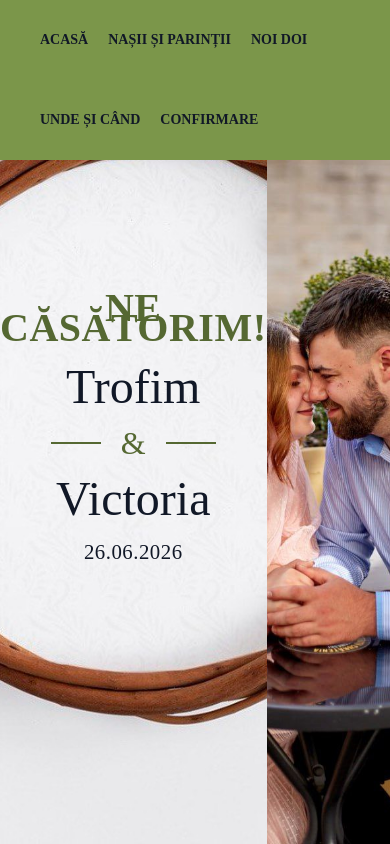
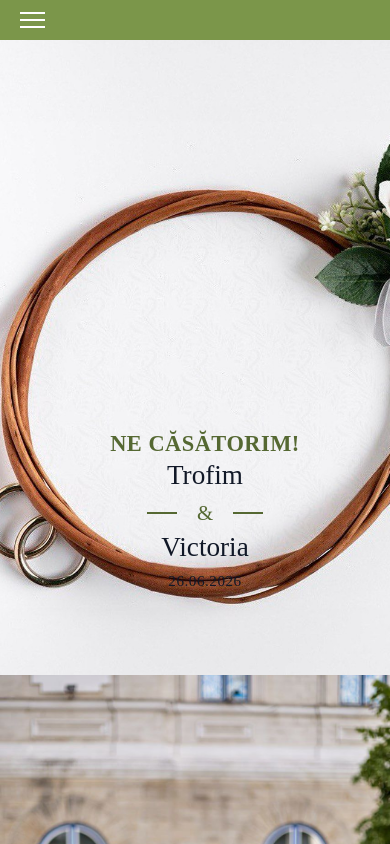
Before and after one commit to IOSIFSTATOV/invitatie, a React (Create React App) app: page / in a window 390 px wide. Shown: the top 844 px of the page. Built offline with nearby package versions, Linux system fonts and the light colour scheme.

Commit message:
add media for mobile

```diff
--- a/src/componets/Acasă/Acasă.module.css
+++ b/src/componets/Acasă/Acasă.module.css
@@ -3,3 +3,19 @@
   height: 100vh;
   width: 100%;
 }
+
+/* 📱 Планшет */
+@media (max-width: 1024px) {
+  .container {
+    flex-direction: column;
+    height: auto;
+  }
+}
+
+/* 📱 Телефон */
+@media (max-width: 768px) {
+  .container {
+    flex-direction: column;
+    height: auto;
+  }
+}
--- a/src/componets/Acasă/LeftSide.module.css
+++ b/src/componets/Acasă/LeftSide.module.css
@@ -10,10 +10,11 @@
   text-align: center;
   font-family: 'Cormorant', serif;
   color: #272727;
-  margin-top: 20px;
+  margin-top: 190px;
+  margin-left: 30px;
+  margin-bottom: 20px;
   z-index: 1;
   position: relative;
-  margin-bottom: 20px;
 }
 
 .contextWrapper > h1 {
@@ -65,3 +66,54 @@
   letter-spacing: 0.5px;
   font-family: 'Cardo', serif;
 }
+
+/* Планшет */
+
+/* Телефон */
+@media (max-width: 768px) {
+  .container {
+    min-height: 80vh;
+    padding: 10px;
+
+    justify-content: center;
+    align-items: flex-end;
+  }
+
+  .contextWrapper {
+    margin-bottom: 70px; /* регулируешь насколько ниже */
+    margin-top: 0px;
+    margin-left: 20px;
+    padding-top: 30px;
+  }
+
+  .contextWrapper > h1 {
+    font-size: 1.7rem;
+  }
+
+  .contextWrapper > h5 {
+    font-size: 1.4rem;
+    margin: 5px 0;
+  }
+
+  .contextWrapper > h4 {
+    font-size: 0.95rem;
+    margin-top: 5px;
+    margin-bottom: 4px;
+  }
+  .andSymbol {
+    margin: 5px 0;
+  }
+
+  .andSymbol span {
+    font-size: 1.3rem;
+  }
+
+  .lineLeft,
+  .lineRight {
+    width: 30px;
+  }
+  hr {
+    margin-top: 0rem;
+    margin-bottom: 0rem;
+  }
+}
--- a/src/componets/Acasă/RightSide.module.css
+++ b/src/componets/Acasă/RightSide.module.css
@@ -11,3 +11,21 @@
   height: 100%;
   object-fit: cover;
 }
+
+/* Планшет */
+@media (max-width: 1024px) {
+  .container {
+    min-height: 60vh;
+  }
+}
+
+/* Телефон */
+@media (max-width: 768px) {
+  .container {
+    min-height: 50vh;
+  }
+
+  .container > img {
+    height: 100%;
+  }
+}
--- a/src/componets/Confirmare/Confirmare.jsx
+++ b/src/componets/Confirmare/Confirmare.jsx
@@ -157,11 +157,11 @@ const Confirmare = () => {
               </div>
             </div>
             <div className={styles.recurs}>
-              <h3>
+              <p>
                 PS. Vă vom fi recunoscători dacă tradiționalul buchet de flori
-                va fi înlocuit cu un cadou simbolic în semn de
-                recunoștință.{' '}
-              </h3>
+                <br />
+                va fi înlocuit cu un cadou simbolic în semn de recunoștință.
+              </p>
             </div>
             <div className={styles.submitBtnWrapper}>
               <button type="submit" className={styles.submitBtn}>
--- a/src/componets/Confirmare/Confirmare.module.css
+++ b/src/componets/Confirmare/Confirmare.module.css
@@ -8,7 +8,7 @@
   width: 100%;
   display: flex;
   justify-content: center;
-  padding: 60px 20px;
+  padding: 0px 20px;
 }
 
 .contentWrapper {
@@ -63,6 +63,7 @@
 }
 .field label {
   font-size: 1.3rem;
+  cursor: auto;
 }
 
 .field input {
@@ -77,6 +78,7 @@
   margin-bottom: 20px;
   display: block;
   text-align: center;
+  cursor: auto;
 }
 
 .presenceRow {
@@ -135,7 +137,8 @@
 .submitBtnWrapper {
   text-align: center;
 }
-.recurs h3 {
+
+.recurs p {
   margin: 10px;
   text-align: center;
   font-size: 1.7rem;
--- a/src/componets/Navbar/Navbar.jsx
+++ b/src/componets/Navbar/Navbar.jsx
@@ -1,15 +1,81 @@
+import { useState } from 'react'
+import { Link } from 'react-scroll'
 import styles from './Navbar.module.css'
-import NavbarMenu from './NavbarMenu'
 
 const Navbar = () => {
+  const [open, setOpen] = useState(false)
+
   return (
-    <div className={styles.container}>
-      <div className={styles.navContainer}>
-        <div className={styles.nav}>
-          <NavbarMenu />
+    <header className={styles.container}>
+      <div className={styles.navigation}>
+        {/* burger */}
+        <div
+          className={`${styles.burger} ${open ? styles.active : ''}`}
+          onClick={() => setOpen(!open)}
+        >
+          <span></span>
+          <span></span>
+          <span></span>
         </div>
+
+        {/* menu */}
+        <nav className={`${styles.menu} ${open ? styles.open : ''}`}>
+          <ul>
+            <li>
+              <Link
+                to="Acasă"
+                smooth
+                duration={700}
+                onClick={() => setOpen(false)}
+              >
+                Acasă
+              </Link>
+            </li>
+            <li>
+              <Link
+                to="NașiiȘiParinții"
+                smooth
+                duration={700}
+                onClick={() => setOpen(false)}
+              >
+                Nașii Și Parinții
+              </Link>
+            </li>
+            <li>
+              <Link
+                to="NoiDoi"
+                smooth
+                duration={700}
+                onClick={() => setOpen(false)}
+              >
+                Noi doi
+              </Link>
+            </li>
+            <li>
+              <Link
+                to="UndeȘiCînd"
+                smooth
+                duration={700}
+                onClick={() => setOpen(false)}
+              >
+                Unde și când
+              </Link>
+            </li>
+            <li>
+              <Link
+                to="Confirmare"
+                smooth
+                duration={700}
+                onClick={() => setOpen(false)}
+              >
+                Confirmare
+              </Link>
+            </li>
+          </ul>
+        </nav>
       </div>
-    </div>
+    </header>
   )
 }
+
 export default Navbar
--- a/src/componets/Navbar/Navbar.module.css
+++ b/src/componets/Navbar/Navbar.module.css
@@ -1,24 +1,102 @@
 .container {
+  position: fixed;
+  top: 0;
+  left: 0;
   width: 100%;
-  padding-right: 15px;
-  padding-left: 15px;
-  margin-right: auto;
-  margin-left: auto;
-  z-index: 2;
-  box-shadow: none;
-  background-color: #7b964a;
-  position: fixed !important;
+  background: #7b964a;
+  z-index: 1000;
 }
-.navContainer {
-  width: 100%;
-  padding-right: 15px;
-  padding-left: 15px;
-  margin-right: auto;
-  margin-left: auto;
+
+.navigation {
+  max-width: 1200px;
+  margin: 0 auto;
+  padding: 0 20px;
+  height: 40px;
+  display: flex;
+  align-items: center;
+  justify-content: flex-end;
 }
-.nav {
-  position: relative;
-  align-items: center !important;
-  flex-direction: row !important;
-  display: flex !important;
+
+/* desktop menu */
+.menu ul {
+  display: flex;
+  gap: 30px;
+  list-style: none;
+  margin: 0;
+  padding: 0;
 }
+
+.menu a {
+  text-decoration: none;
+  color: white;
+  text-transform: uppercase;
+  font-size: 14px;
+  font-weight: 600;
+  transition: 0.3s;
+}
+
+.menu a:hover {
+  opacity: 0.7;
+}
+
+/* burger */
+.burger {
+  display: none;
+  flex-direction: column;
+  cursor: pointer;
+  gap: 5px;
+}
+
+.burger span {
+  width: 25px;
+  height: 2px;
+  background: white;
+  transition: 0.3s;
+}
+
+/* animation */
+.burger.active span:nth-child(1) {
+  transform: rotate(45deg) translate(5px, 5px);
+}
+.burger.active span:nth-child(2) {
+  opacity: 0;
+}
+.burger.active span:nth-child(3) {
+  transform: rotate(-45deg) translate(5px, -5px);
+}
+
+/* 📱 MOBILE */
+@media (max-width: 768px) {
+  .navigation {
+    justify-content: space-between;
+  }
+  .burger {
+    display: flex;
+  }
+
+  .menu {
+    position: fixed;
+    top: 0;
+    right: -100%;
+    width: 60%;
+    max-width: 320px;
+    height: 100vh;
+    background: #7b964a;
+    padding-top: 100px;
+    transition: 0.4s;
+  }
+
+  .menu.open {
+    right: 0;
+  }
+
+  .menu ul {
+    flex-direction: column;
+    gap: 25px;
+    align-items: center;
+  }
+
+  .menu a {
+    font-size: 18px;
+  }
+}
--- a/src/componets/Navbar/NavbarMenu.jsx
+++ b/src/componets/Navbar/NavbarMenu.jsx
@@ -2,20 +2,23 @@ import { Link } from 'react-scroll'
 
 import styles from './NavbarMenu.module.css'
 
-const NavbarMenu = () => {
+const NavbarMenu = ({ open, setOpen }) => {
   const handleMenuItemClick = (section) => {
     window.history.pushState(null, '', `#${section}`)
   }
 
   return (
     <div className={styles.container}>
-      <ul className={styles.menu}>
+      <ul className={`${styles.menu} ${open ? styles.open : ''}`}>
         <li>
           <Link
             to="Acasă"
             smooth
             duration={700}
-            onClick={() => handleMenuItemClick('Acasă')}
+            onClick={() => {
+              handleMenuItemClick('Acasă')
+              setOpen(false)
+            }}
           >
             Acasă
           </Link>
@@ -25,7 +28,10 @@ const NavbarMenu = () => {
             to="NașiiȘiParinții"
             smooth
             duration={1000}
-            onClick={() => handleMenuItemClick('NașiiȘiParinții')}
+            onClick={() => {
+              handleMenuItemClick('NașiiȘiParinții')
+              setOpen(false)
+            }}
           >
             Nașii Și Parinții
           </Link>
@@ -35,7 +41,10 @@ const NavbarMenu = () => {
             to="NoiDoi"
             smooth
             duration={1000}
-            onClick={() => handleMenuItemClick('NoiDoi')}
+            onClick={() => {
+              handleMenuItemClick('NoiDoi')
+              setOpen(false)
+            }}
           >
             Noi Doi
           </Link>
@@ -46,7 +55,10 @@ const NavbarMenu = () => {
             to="UndeȘiCînd"
             smooth
             duration={1000}
-            onClick={() => handleMenuItemClick('UndeȘiCînd')}
+            onClick={() => {
+              handleMenuItemClick('UndeȘiCînd')
+              setOpen(false)
+            }}
           >
             Unde Și Când
           </Link>
@@ -56,7 +68,10 @@ const NavbarMenu = () => {
             to="Confirmare"
             smooth
             duration={1000}
-            onClick={() => handleMenuItemClick('Confirmare')}
+            onClick={() => {
+              handleMenuItemClick('Confirmare')
+              setOpen(false)
+            }}
           >
             Confirmare
           </Link>
--- a/src/componets/Navbar/NavbarMenu.module.css
+++ b/src/componets/Navbar/NavbarMenu.module.css
@@ -35,3 +35,44 @@
   background-color: #7a9448;
   opacity: 0.2;
 }
+
+/* десктоп как был */
+.menu {
+  display: flex;
+  gap: 25px;
+  align-items: center;
+}
+
+/* 📱 мобильный режим */
+@media (max-width: 768px) {
+  .menu {
+    font-size: 1rem;
+    position: fixed;
+    top: 30px;
+    left: -100%;
+    width: 50%;
+    height: calc(100vh - 30px);
+    background: #7b964a;
+    flex-direction: column;
+    justify-content: center;
+    align-items: center;
+    gap: 10px;
+    transition: 0.4s;
+  }
+
+  .menu.open {
+    left: 0;
+  }
+
+  .menu > li {
+    display: block;
+    margin: 10px 0;
+  }
+
+  .menu li a {
+    font-size: 1rem;
+    height: auto;
+    line-height: normal;
+    color: white;
+  }
+}
--- a/src/componets/NoiDoi/NoiDoi.module.css
+++ b/src/componets/NoiDoi/NoiDoi.module.css
@@ -81,3 +81,41 @@
   border-radius: 25px;
   background-color: #f5f5f5; /* если фото не занимает весь блок */
 }
+
+@media (max-width: 768px) {
+  .contentWrapper {
+    flex-direction: column;
+    padding: 20px;
+    gap: 40px;
+  }
+
+  .block {
+    width: 100%;
+  }
+
+  .block h2 {
+    font-size: 1.6rem;
+    gap: 10px;
+  }
+
+  .block h3 {
+    font-size: 1.1rem;
+  }
+
+  .block p {
+    font-size: 0.9rem;
+    line-height: 1.4rem;
+  }
+
+  .block h2::before,
+  .block h2::after {
+    width: 25px;
+    height: 25px;
+    margin-top: 0;
+  }
+
+  .blockImage {
+    height: auto;
+    margin-top: 15px;
+  }
+}
--- a/src/componets/UndeȘiCînd/UndeȘiCînd.module.css
+++ b/src/componets/UndeȘiCînd/UndeȘiCînd.module.css
@@ -111,21 +111,12 @@
 }
 
 /* responsive */
-@media (max-width: 1000px) {
+@media (max-width: 768px) {
+  .sectionBg {
+    padding: 60px 0;
+  }
   .grid {
     flex-direction: column;
     height: auto; /* убираем ограничение по высоте */
   }
-  .mapWrapper {
-    height: 300px;
-  }
-  .card {
-    height: auto;
-  }
 }
-
-@media (max-width: 650px) {
-  .title {
-    font-size: 32px;
-  }
-}
```
Also changed, not shown: src/assets/images/img1.jpg, src/assets/images/img6.jpg.
